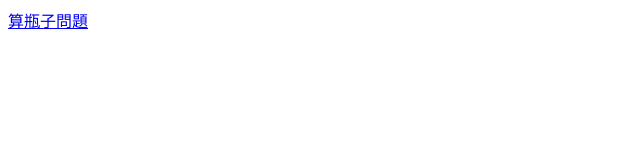
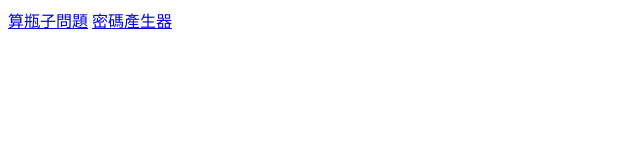
Before and after one commit to arphen/playGround, a plain HTML site: page index.html in a window 1280 px wide. Shown: the whole page, without its empty margins (0-640 px from the left). Drawn offline with Linux system fonts and the light colour scheme.

Commit message:
modify home page

```diff
--- a/index.html
+++ b/index.html
@@ -7,6 +7,7 @@
 
 <body>
     <a href="/bottle/">算瓶子問題</a>
+	<a href="/passwordmaker/">密碼產生器</a>
 </body>
 
 </html>
```
